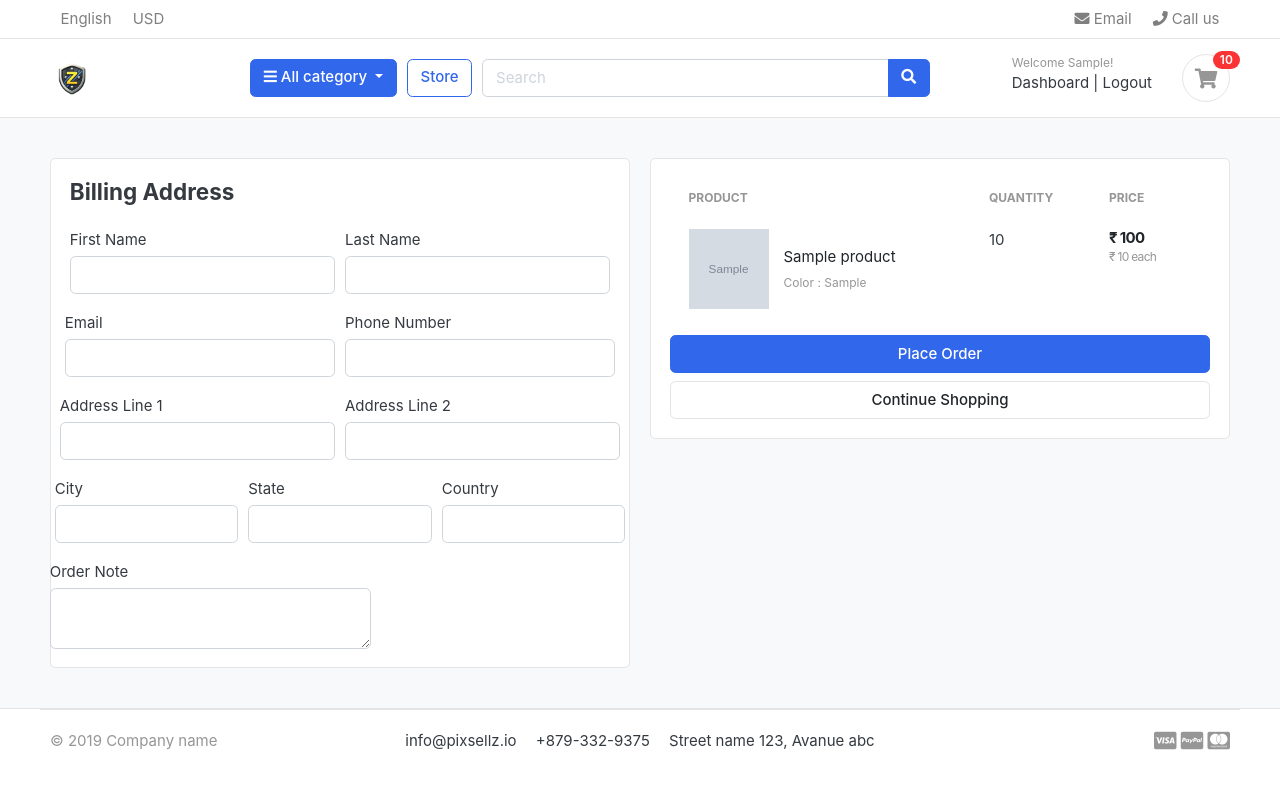
After one commit to Cobblo/zafrocop-project, a Django app: page /cart/checkout/ in a window 1280 px wide. The commit adds this page. Run offline with Django 5.2, Linux system fonts and the light colour scheme; a user stored in the database is signed in; tables that the repository leaves empty hold one stand-in row (values such as "Sample post"); grey boxes marked "Sample" are stand-in pictures; some libraries are stand-ins or nearby versions; some web fonts are replaced.

Commit message:
handled cart and checkout page for the logged in users

```diff
--- a/Zafrocop/templates/store/cart.html
+++ b/Zafrocop/templates/store/cart.html
@@ -104,7 +104,7 @@
                 <p class="text-center mb-3">
                     <img src="{% static './images/misc/payments.png' %}" height="26">
                 </p>
-                <a href="./place-order.html" class="btn btn-primary btn-block"> Checkout </a>
+                <a href="{% url 'checkout' %}" class="btn btn-primary btn-block"> Checkout </a>
                 <a href="{% url 'store' %}" class="btn btn-light btn-block">Continue Shopping</a>
             </div> <!-- card-body.// -->
             </div> <!-- card.// -->
--- /dev/null
+++ b/Zafrocop/templates/store/checkout.html
@@ -0,0 +1,133 @@
+{% extends 'base.html' %}
+{% load static %}
+
+{% block content %}
+
+<section class="section-content padding-y bg">
+    <div class="container">
+
+    <!-- ============================ COMPONENT 1 ================================= -->
+
+    <div class="row">
+        <aside class="col-lg-6">
+    <div class="card">
+        <div class="card-body">
+          <h4 class="card-title mb-4">Billing Address</h4>
+          <form action="" method="POST">
+            {% csrf_token %}
+            <div class="form-row">
+                <div class="col form-group">
+                   <label for="">First Name</label>
+                   <input type="text" name="first_name" class="form-control" required>
+                </div>
+                <div class="col form-group">
+                    <label for="">Last Name</label>
+                    <input type="text" name="last_name" class="form-control" required>
+                 </div>
+            <div class="form-row">
+                 <div class="col form-group">
+                    <label for="">Email</label>
+                    <input type="email" name="email" class="form-control" required>
+                 </div>
+                 <div class="col form-group">
+                     <label for="">Phone Number</label>
+                     <input type="text" name="phone" class="form-control" required>
+                  </div>
+            <div class="form-row">
+                <div class="col form-group">
+                    <label for="">Address Line 1</label>
+                    <input type="text" name="address_line_1" class="form-control" required>
+                 </div>
+                 <div class="col form-group">
+                     <label for="">Address Line 2</label>
+                     <input type="text" name="address_line_2" class="form-control">
+                  </div>
+            <div class="form-row">
+                <div class="col form-group">
+                    <label for="">City</label>
+                    <input type="text" name="city" class="form-control" required>
+                 </div>
+                 <div class="col form-group">
+                     <label for="">State</label>
+                     <input type="text" name="state" class="form-control"  required>
+                  </div>
+                  <div class="col form-group">
+                    <label for="">Country</label>
+                    <input type="text" name="country" class="form-control" required>
+                 </div>
+                 </div>
+                <div class="form-row">
+                    <label for="">Order Note</label>
+                    <textarea name="order_note" rows="2" class="form-control"></textarea>
+                </div>
+
+        </div>
+    </div> <!-- card.// -->
+
+        </aside> <!-- col.// -->
+
+
+        <aside class="col-lg-6">
+
+            <div class="card">
+            <div class="card-body">
+                <table class="table table-borderless table-shopping-cart">
+                    <thead class="text-muted">
+                    <tr class="small text-uppercase">
+                      <th scope="col">Product</th>
+                      <th scope="col" width="120">Quantity</th>
+                      <th scope="col" width="120">Price</th>
+                    </tr>
+                    </thead>
+                    <tbody>
+
+                    {% for cart_item in cart_items %}
+                    <tr>
+                        <td>
+                            <figure class="itemside align-items-center">
+                                <div class="aside"><img src="{{ cart_item.product.images.url }}" class="img-sm"></div>
+                                <figcaption class="info">
+                                    <a href="{{ cart_item.product.get_url }}" class="title text-dark">{{ cart_item.product.product_name }}</a>
+                                    <p class="text-muted small">
+                                        {% if cart_item.variations.all %}
+                                           {% for item in cart_item.variations.all %}
+                                             {{ item.variation_category | capfirst }} : {{ item.variation_value | capfirst }} <br>
+                                           {% endfor %}
+                                        {% endif %}
+                                    </p>
+                                </figcaption>
+                            </figure>
+                        </td>
+                        <td>
+                            <!-- col.// -->
+                                <label for="">{{cart_item.quantity}}</label>
+                        </td>
+                        <td>
+                            <div class="price-wrap">
+                                <var class="price">₹ {{ cart_item.sub_total }}</var>
+                                <small class="text-muted"> ₹ {{ cart_item.product.price }} each </small>
+                            </div> <!-- price-wrap .// -->
+                        </td>
+
+                    </tr>
+                    {% endfor %}
+
+
+                    </tbody>
+                    </table>
+                <button type="submit" name="submit" class="btn btn-primary btn-block">Place Order</button>
+                <a href="{% url 'store' %}" class="btn btn-light btn-block">Continue Shopping</a>
+                </form>
+            </div> <!-- card-body.// -->
+            </div> <!-- card.// -->
+
+    </aside> <!-- col.// -->
+
+
+    </div> <!-- row.// -->
+    <!-- ============================ COMPONENT 1 END .// ================================= -->
+
+    </div> <!-- container .//  -->
+    </section>
+    <!-- ========================= SECTION CONTENT END// ========================= -->
+{% endblock %}
--- a/carts/context_processors.py
+++ b/carts/context_processors.py
@@ -8,7 +8,10 @@ def counter(request):
     else:
         try:
             cart = Cart.objects.filter(cart_id=_cart_id(request))
-            cart_items = CartItem.objects.all().filter(cart=cart[:1])
+            if request.user.is_authenticated:
+                cart_items = CartItem.objects.all().filter(user=request.user)
+            else:
+                cart_items = CartItem.objects.all().filter(cart=cart[:1])
             for cart_item in cart_items:
                 cart_count += cart_item.quantity
         except Cart.DoesNotExist:
--- a/carts/models.py
+++ b/carts/models.py
@@ -1,5 +1,6 @@
 from django.db import models
 from store.models import Product, Variation
+from accounts.models import Account
 
 # Create your models here.
 
@@ -12,9 +13,10 @@ class Cart(models.Model):
         return self.cart_id
 
 class CartItem(models.Model):
+    user = models.ForeignKey(Account, on_delete=models.CASCADE, null=True)
     product = models.ForeignKey(Product, on_delete=models.CASCADE)
     variations = models.ManyToManyField(Variation, blank=True)
-    cart    = models.ForeignKey(Cart, on_delete=models.CASCADE)
+    cart    = models.ForeignKey(Cart, on_delete=models.CASCADE, null=True)
     quantity = models.IntegerField()
     is_active = models.BooleanField(default=True)
 
--- a/carts/urls.py
+++ b/carts/urls.py
@@ -7,4 +7,6 @@ urlpatterns = [
     path('add_cart/<int:product_id>/', views.add_cart, name='add_cart'),
     path('remove_cart/<int:product_id>/<int:cart_item_id>/', views.remove_cart, name='remove_cart'),
     path('remove_cart_item/<int:product_id>/<int:cart_item_id>/', views.remove_cart_item, name='remove_cart_item'),
+
+    path('checkout/', views.checkout, name='checkout'),
 ]
--- a/carts/views.py
+++ b/carts/views.py
@@ -2,6 +2,7 @@ from django.shortcuts import render, redirect, get_object_or_404
 from store.models import Product, Variation
 from .models import Cart, CartItem
 from django.core.exceptions import ObjectDoesNotExist
+from django.contrib.auth.decorators import login_required
 
 # Create your views here.
 from django.http import HttpResponse
@@ -13,73 +14,128 @@ def _cart_id(request):
     return cart
 
 def add_cart(request, product_id):
-    product = Product.objects.get(id=product_id) # get the product
-    product_variation = []
-    if request.method == 'POST':
-        for item in request.POST:
-            key = item
-            value = request.POST[key]
+    current_user = request.user
+    product = Product.objects.get(id=product_id)  # get the product
 
-            try:
-                variation = Variation.objects.get(product=product, variation_category__iexact=key, variation_value__iexact=value)
-                product_variation.append(variation)
-            except:
-                pass
+    # If the user is authenticated
+    if current_user.is_authenticated:
+        product_variation = []
+        if request.method == 'POST':
+            for item in request.POST:
+                key = item
+                value = request.POST[key]
+                try:
+                    variation = Variation.objects.get(
+                        product=product,
+                        variation_category__iexact=key,
+                        variation_value__iexact=value
+                    )
+                    product_variation.append(variation)
+                except:
+                    pass
 
+        is_cart_item_exists = CartItem.objects.filter(product=product, user=current_user).exists()
+        if is_cart_item_exists:
+            cart_item = CartItem.objects.filter(product=product, user=current_user)
+            ex_var_list = []
+            id_list = []
+            for item in cart_item:
+                existing_variation = item.variations.all()
+                ex_var_list.append(list(existing_variation))
+                id_list.append(item.id)
 
-    try:
-        cart = Cart.objects.get(cart_id=_cart_id(request)) # get the cart using the cart_idpresent in the session
-    except Cart.DoesNotExist:
-        cart = Cart.objects.create(
-            cart_id = _cart_id(request)
-        )
-    cart.save()
+            if product_variation in ex_var_list:
+                # Increase the cart item quantity
+                index = ex_var_list.index(product_variation)
+                item_id = id_list[index]
+                item = CartItem.objects.get(product=product, id=item_id)
+                item.quantity += 1
+                item.save()
+            else:
+                item = CartItem.objects.create(product=product, quantity=1, user=current_user)
+                if len(product_variation) > 0:
+                    item.variations.clear()
+                    item.variations.add(*product_variation)
+                item.save()
+        else:
+            cart_item = CartItem.objects.create(
+                product=product,
+                quantity=1,
+                user=current_user,
+            )
+            if len(product_variation) > 0:
+                cart_item.variations.clear()
+                cart_item.variations.add(*product_variation)
+            cart_item.save()
+        return redirect('cart')
 
-    is_cart_item_exists = CartItem.objects.filter(product=product, cart=cart).exists()
-    if is_cart_item_exists:
-        cart_item = CartItem.objects.filter(product=product, cart=cart)
-        # existing_variations -> database
-        # current variation -> product_variation
-        # item_id -> database
-        ex_var_list = []
-        id = []
-        for item in cart_item:
-            existing_variation = item.variations.all()
-            ex_var_list.append(list(existing_variation))
-            id.append(item.id)
+    # If the user is not authenticated
+    else:
+        product_variation = []
+        if request.method == 'POST':
+            for item in request.POST:
+                key = item
+                value = request.POST[key]
+                try:
+                    variation = Variation.objects.get(
+                        product=product,
+                        variation_category__iexact=key,
+                        variation_value__iexact=value
+                    )
+                    product_variation.append(variation)
+                except:
+                    pass
 
-        print(ex_var_list)
+        try:
+            cart = Cart.objects.get(cart_id=_cart_id(request))  # get the cart using the cart_id in session
+        except Cart.DoesNotExist:
+            cart = Cart.objects.create(cart_id=_cart_id(request))
+        cart.save()
 
-        if product_variation in ex_var_list:
-            # increase the cart item quantity
-            index = ex_var_list.index(product_variation)
-            item_id = id[index]
-            item = CartItem.objects.get(product=product, id=item_id)
-            item.quantity += 1
-            item.save()
+        is_cart_item_exists = CartItem.objects.filter(product=product, cart=cart).exists()
+        if is_cart_item_exists:
+            cart_item = CartItem.objects.filter(product=product, cart=cart)
+            ex_var_list = []
+            id_list = []
+            for item in cart_item:
+                existing_variation = item.variations.all()
+                ex_var_list.append(list(existing_variation))
+                id_list.append(item.id)
+
+            if product_variation in ex_var_list:
+                # Increase the cart item quantity
+                index = ex_var_list.index(product_variation)
+                item_id = id_list[index]
+                item = CartItem.objects.get(product=product, id=item_id)
+                item.quantity += 1
+                item.save()
+            else:
+                item = CartItem.objects.create(product=product, quantity=1, cart=cart)
+                if len(product_variation) > 0:
+                    item.variations.clear()
+                    item.variations.add(*product_variation)
+                item.save()
         else:
-            item = CartItem.objects.create(product=product, quantity=1, cart=cart)
+            cart_item = CartItem.objects.create(
+                product=product,
+                quantity=1,
+                cart=cart,
+            )
             if len(product_variation) > 0:
-               item.variations.clear()
-               item.variations.add(*product_variation)
-            item.save()
-    else:
-        cart_item = CartItem.objects.create(
-            product = product,
-            quantity = 1,
-            cart = cart,
-        )
-        if len(product_variation) > 0:
-            cart_item.variations.clear()
-            cart_item.variations.add(*product_variation)
-        cart_item.save()
-    return redirect('cart')
+                cart_item.variations.clear()
+                cart_item.variations.add(*product_variation)
+            cart_item.save()
+        return redirect('cart')
 
 def remove_cart(request, product_id, cart_item_id):
-    cart = Cart.objects.get(cart_id=_cart_id(request))
+
     product = get_object_or_404(Product, id=product_id)
     try:
-        cart_item = CartItem.objects.get(product=product, cart=cart, id=cart_item_id)
+        if request.user.is_authenticated:
+            cart_item = CartItem.objects.get(product=product, user=request.user, id=cart_item_id)
+        else:
+            cart = Cart.objects.get(cart_id=_cart_id(request))
+            cart_item = CartItem.objects.get(product=product, cart=cart, id=cart_item_id)
         if cart_item.quantity > 1:
             cart_item.quantity -= 1
             cart_item.save()
@@ -92,32 +148,62 @@ def remove_cart(request, product_id, cart_item_id):
 def remove_cart_item(request, product_id, cart_item_id):
     cart = Cart.objects.get(cart_id=_cart_id(request))
     product = get_object_or_404(Product, id=product_id)
-    cart_item = CartItem.objects.get(product=product, cart=cart, id=cart_item_id)
+    if request.user.is_authenticated:
+        cart_item = CartItem.objects.get(product=product, user=request.user, id=cart_item_id)
+    else:
+        cart_item = CartItem.objects.get(product=product, cart=cart, id=cart_item_id)
     cart_item.delete()
     return redirect('cart')
-
-
 
 def cart(request, total=0, quantity=0, cart_items=None):
     try:
         tax = 0
         grand_total = 0
-        cart = Cart.objects.get(cart_id=_cart_id(request))
-        cart_items = CartItem.objects.filter(cart=cart, is_active=True)
+        if request.user.is_authenticated:
+            cart_items = CartItem.objects.filter(user=request.user, is_active=True)
+        else:
+            cart = Cart.objects.get(cart_id=_cart_id(request))
+            cart_items = CartItem.objects.filter(cart=cart, is_active=True)
         for cart_item in cart_items:
             total += (cart_item.product.price * cart_item.quantity)
             quantity += cart_item.quantity
         tax = (18 * total)/100
         grand_total = total + tax
     except ObjectDoesNotExist:
-        pass #just ignore
+        pass # just ignore
 
     context = {
         'total': total,
         'quantity': quantity,
         'cart_items': cart_items,
-        'tax'       :  tax,
+        'tax': tax,
         'grand_total': grand_total,
     }
+    return render(request, 'store/cart.html', context)
 
-    return render(request, 'store/cart.html', context)
+@login_required(login_url='login')
+def checkout(request, total=0, quantity=0, cart_items=None):
+    try:
+        tax = 0
+        grand_total = 0
+        if request.user.is_authenticated:
+            cart_items = CartItem.objects.filter(user=request.user, is_active=True)
+        else:
+            cart = Cart.objects.get(cart_id=_cart_id(request))
+            cart_items = CartItem.objects.filter(cart=cart, is_active=True)
+        for cart_item in cart_items:
+            total += (cart_item.product.price * cart_item.quantity)
+            quantity += cart_item.quantity
+        tax = (18 * total)/100
+        grand_total = total + tax
+    except ObjectDoesNotExist:
+        pass # just ignore
+
+    context = {
+        'total': total,
+        'quantity': quantity,
+        'cart_items': cart_items,
+        'tax': tax,
+        'grand_total': grand_total,
+    }
+    return render(request, 'store/checkout.html', context)
```
Also changed, not shown: accounts/views.py (+53 -1 lines), carts/migrations/0003_cartitem_user_alter_cartitem_cart.py (added).
